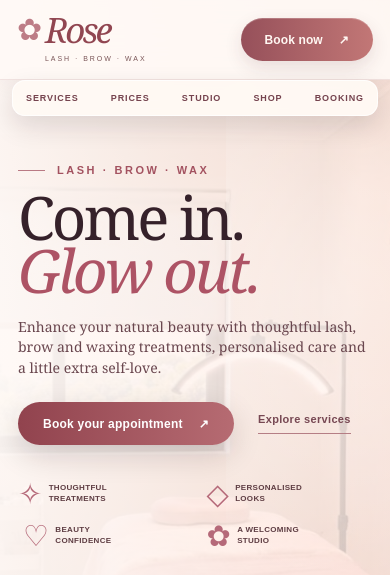
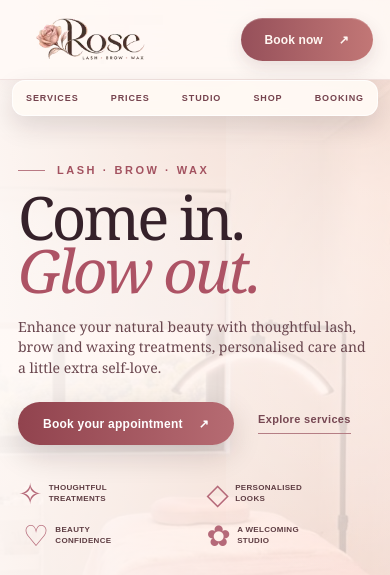
Before and after one commit to kieubinh/rose-lash-shop, a plain HTML site: page index.html in a window 390 px wide. Shown: the top 575 px of the page. Drawn offline with Linux system fonts and the light colour scheme.

Commit message:
Use supplied Rose logo in website header and footer
* assets: add supplied Rose logo as optimized transparent AVIF

* feat: display official Rose logo in header and footer

* style: size supplied Rose logo responsively and contrast footer mark

* test: assert exact Rose logo asset appears in header and footer

```diff
--- a/index.html
+++ b/index.html
@@ -2,7 +2,7 @@
 
 <section class="hero" id="top">
 <header class="topnav">
-<a aria-label="Rose home" class="logo" href="#top">Rose<small>LASH · BROW · WAX</small></a>
+<a aria-label="Rose Lash Brow Wax — back to top" class="logo logo-official" href="#top"><img src="/assets/rose-official-logo.avif" alt="Rose Lash Brow Wax" width="240" height="80" loading="eager" decoding="async"></a>
 <nav aria-label="Main navigation" class="navlinks"><a class="is-current" href="#top">Home</a><a href="#treatments">Services</a><a href="#price-list">Prices</a><a href="#studio">Our studio</a><a href="#shop">The Rose Edit</a><a href="#contact">Contact</a></nav>
 <a class="book-link" href="#booking">Book now <span aria-hidden="true">↗</span></a>
 </header>
@@ -84,5 +84,5 @@
 <div class="product-modal-highlights" id="rose-product-highlights"></div><div class="product-modal-notice">Preview only — product details, ingredients, pricing and availability require confirmation. Checkout is not available.</div>
 <button type="button" class="product-modal-done" id="rose-product-done">Continue exploring</button>
 </div></div></dialog>
-<footer id="contact"><div class="inner footer-grid"><div class="footer-brand"><a class="logo" href="#top">Rose<small>LASH · BROW · WAX</small></a><p>Come in. Glow out. Thoughtful beauty, a little time for you.</p></div><div class="footer-column"><h3>Explore</h3><a href="#top">Home</a><a href="#treatments">Services</a><a href="#price-list">Prices</a><a href="#studio">The studio</a></div><div class="footer-column"><h3>Discover</h3><a href="#lashes">Lashes</a><a href="#brows">Brows</a><a href="#waxing">Waxing</a><a href="#shop">The Rose edit</a></div><div class="footer-column footer-contact"><h3>Book with Rose</h3><p>Tell us the treatment and time you’d prefer. We’ll confirm your appointment after reviewing your enquiry.</p><a class="footer-book" href="#booking">Send an enquiry <span aria-hidden="true">↗</span></a></div></div><div class="inner footer-bottom"><span>© Rose Lash · Brow · Wax</span><span>Made for a little extra self-love.</span></div></footer>
+<footer id="contact"><div class="inner footer-grid"><div class="footer-brand"><a aria-label="Rose Lash Brow Wax — back to top" class="logo logo-official" href="#top"><img src="/assets/rose-official-logo.avif" alt="Rose Lash Brow Wax" width="240" height="80" loading="eager" decoding="async"></a><p>Come in. Glow out. Thoughtful beauty, a little time for you.</p></div><div class="footer-column"><h3>Explore</h3><a href="#top">Home</a><a href="#treatments">Services</a><a href="#price-list">Prices</a><a href="#studio">The studio</a></div><div class="footer-column"><h3>Discover</h3><a href="#lashes">Lashes</a><a href="#brows">Brows</a><a href="#waxing">Waxing</a><a href="#shop">The Rose edit</a></div><div class="footer-column footer-contact"><h3>Book with Rose</h3><p>Tell us the treatment and time you’d prefer. We’ll confirm your appointment after reviewing your enquiry.</p><a class="footer-book" href="#booking">Send an enquiry <span aria-hidden="true">↗</span></a></div></div><div class="inner footer-bottom"><span>© Rose Lash · Brow · Wax</span><span>Made for a little extra self-love.</span></div></footer>
 </main><script defer src="/app.js"></script></body></html>
--- a/styles.css
+++ b/styles.css
@@ -422,3 +422,45 @@
 #rose-v2 .trust-studio-copy{flex-basis:auto;width:100%}
 #rose-v2 .trust-studio img{height:245px;width:100%;max-height:none}
 }
+
+/* Official Rose brand mark: preserve the submitted artwork and transparency. */
+#rose-v2 .logo.logo-official{
+  display:inline-flex;
+  align-items:center;
+  flex-shrink:0;
+  padding:0;
+  line-height:normal;
+  letter-spacing:normal;
+  font-size:inherit;
+  white-space:normal;
+}
+#rose-v2 .topnav .logo.logo-official{
+  width:190px;
+  max-width:29vw;
+  padding:0;
+  margin:0;
+}
+#rose-v2 .topnav .logo.logo-official::before{content:none;display:none;}
+#rose-v2 .logo-official img{
+  width:100%;
+  height:auto;
+  aspect-ratio:3/1;
+  display:block;
+  object-fit:contain;
+}
+#rose-v2 footer .logo.logo-official{
+  width:222px;
+  max-width:100%;
+  padding:9px 13px;
+  border:1px solid rgba(255,247,239,.5);
+  border-radius:14px;
+  background:#fff5ee;
+  box-shadow:0 9px 24px rgba(23,8,14,.12);
+}
+@media(max-width:1100px){
+  #rose-v2 .topnav .logo.logo-official{width:170px;max-width:26vw;}
+}
+@media(max-width:640px){
+  #rose-v2 .topnav .logo.logo-official{width:146px;max-width:46vw;padding:0;}
+  #rose-v2 footer .logo.logo-official{width:195px;}
+}
```
Also changed, not shown: assets/rose-official-logo.avif (added), 1 other file.
